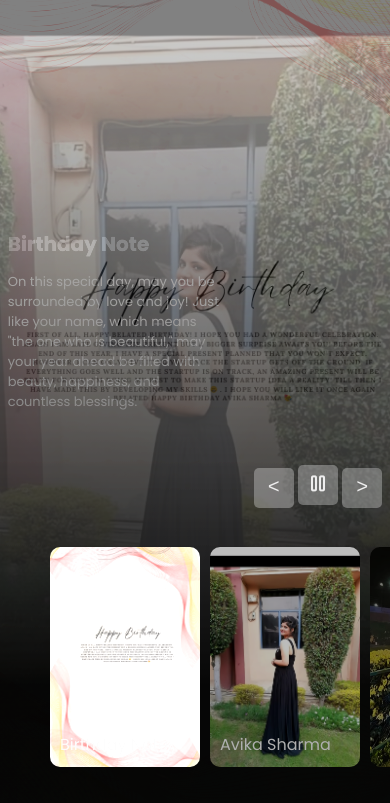
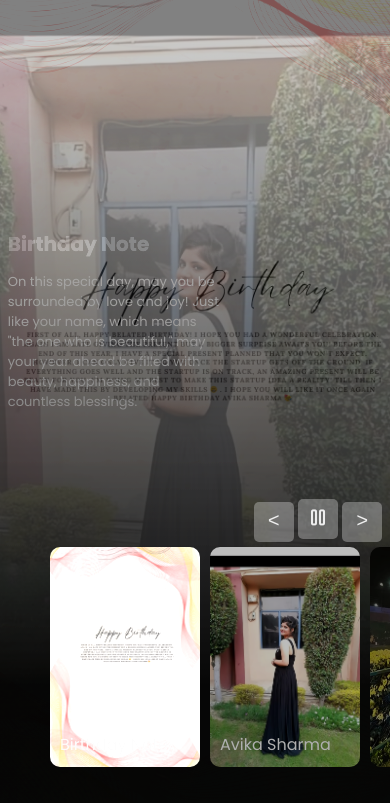
Before and after one commit to bhavya3158/avikabirthday, a plain HTML site: page index.html in a window 390 px wide. Shown: the part 41-844 px from the top of the page. Drawn offline with Linux system fonts and the light colour scheme.

Commit message:
Update style.css

```diff
--- a/style.css
+++ b/style.css
@@ -114,7 +114,7 @@ header .menu{
 }
 .arrows{
     position: absolute;
-    top: 60%;
+    top: 57%;
     right: 50px;
     z-index: 100;
 }
@@ -203,7 +203,7 @@ header .menu{
         font-size: 20px;
     }
     .arrows{
-        top: 60%;
+        top: 64%;
         right: 2%;
     }
 
```
